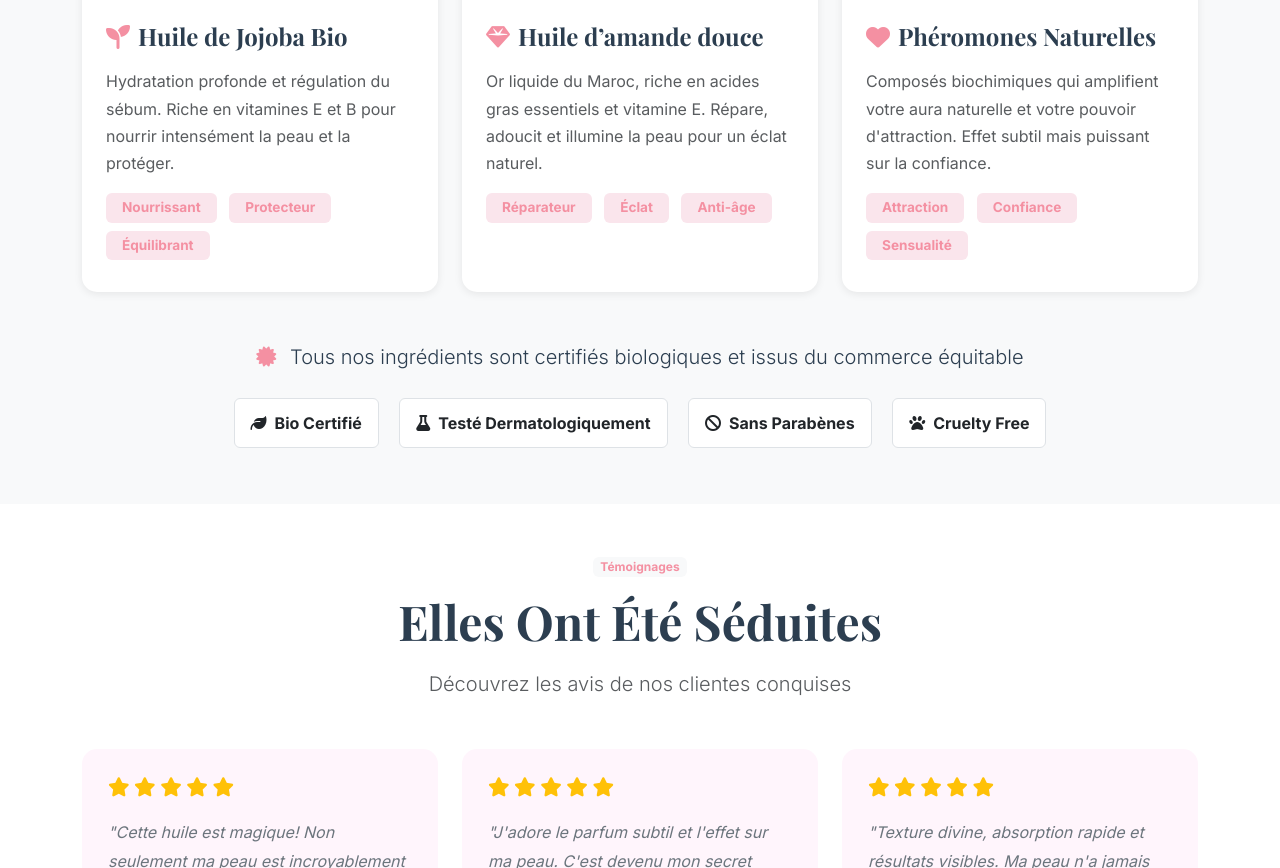
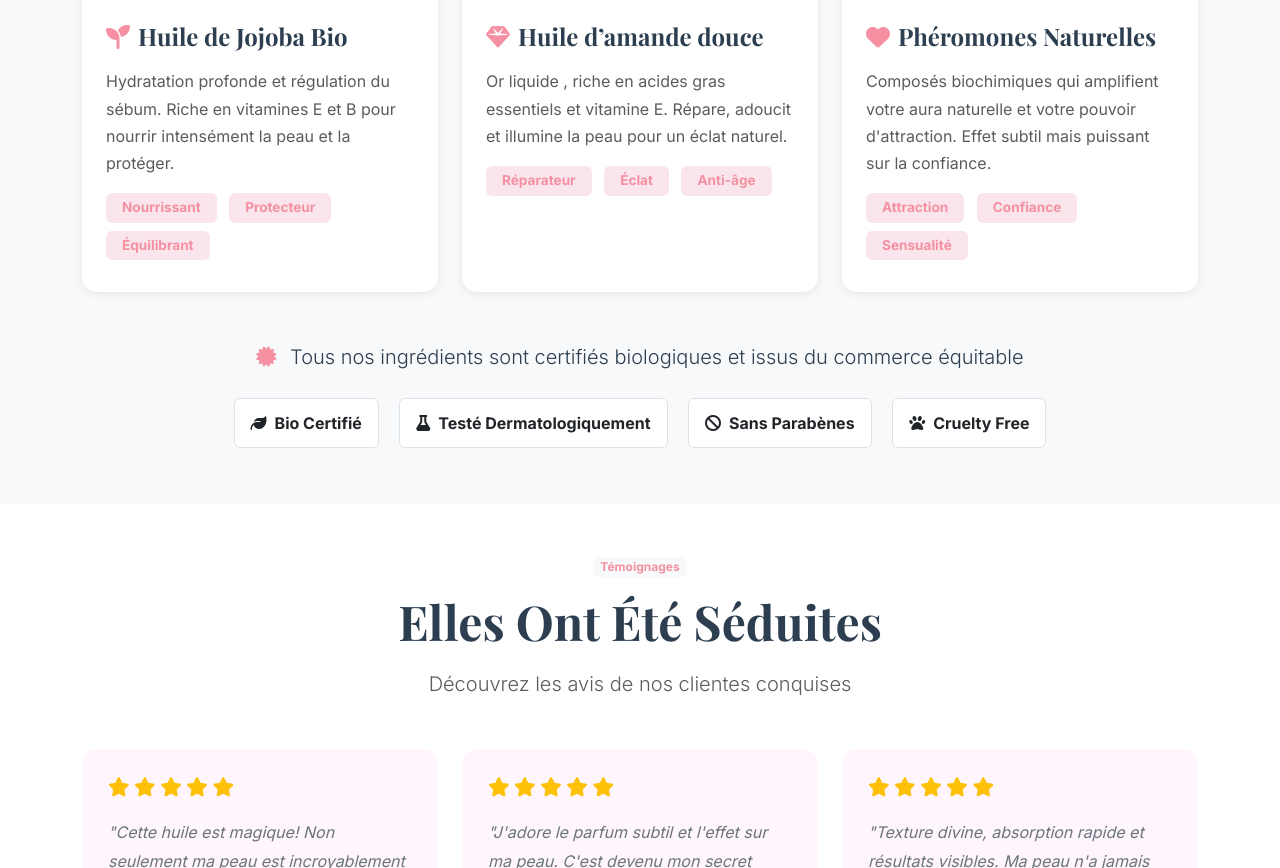
Before and after one commit to SALMA-MZR/crystal-aura, a website built with Vite: page index.html in a window 1280 px wide. Shown: the part 2703-3571 px from the top of the page. Built offline with nearby package versions, Linux system fonts and the light colour scheme.

```diff
--- a/index.html
+++ b/index.html
@@ -229,7 +229,7 @@
                             <h4 class="fw-bold mb-3">
                                 <i class="fas fa-gem text-primary me-2"></i>Huile d’amande douce
                             </h4>
-                            <p class="text-muted mb-3">Or liquide du Maroc, riche en acides gras essentiels et vitamine E. Répare, adoucit et illumine la peau pour un éclat naturel.</p>
+                            <p class="text-muted mb-3">Or liquide , riche en acides gras essentiels et vitamine E. Répare, adoucit et illumine la peau pour un éclat naturel.</p>
                             <div class="ingredient-benefits">
                                 <span class="badge bg-secondary me-2 mb-2">Réparateur</span>
                                 <span class="badge bg-secondary me-2 mb-2">Éclat</span>
```
